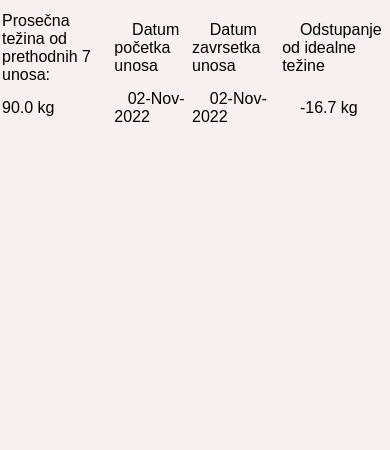
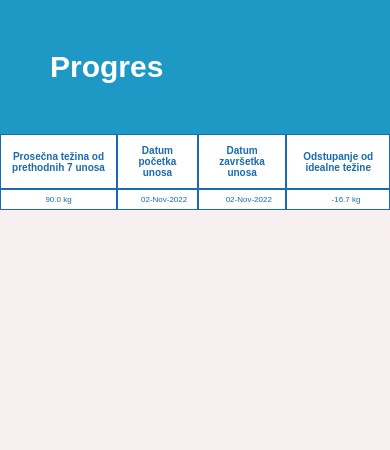
Before and after one commit to duka93/django-live, a Django app: page /overview/history in a window 390 px wide. Shown: the part 49-499 px from the top of the page. Run offline with Django 4.2, Linux system fonts and the light colour scheme; a user stored in the database is signed in; data comes from the database, SQL or seed files in the repository; both versions use the stored data as it was after the commit; some libraries are stand-ins or nearby versions; some web fonts are replaced.

Commit message:
finished version 1.0

```diff
--- a/dijeta_je_meta/static/dijeta_je_meta/css/other.css
+++ b/dijeta_je_meta/static/dijeta_je_meta/css/other.css
@@ -258,7 +258,8 @@ footer a{
 
 .messages{
     width: 100%;
-    padding: 25px;
+    padding: 20px;
+    margin-top: -10px;
     border-style: solid;
     border-color: rgb(181, 249, 181);
     background-color: rgb(188, 248, 188);
@@ -389,8 +390,8 @@ footer a{
     border-radius: 5px;
 }
 
-input, label{
-    display: block;
+input{
+    display: inline-flex;
 }
 
 
@@ -455,8 +456,7 @@ label{
 }
 
 .image-position{
-    max-width: 51%;
-    height: auto;
+    max-width: 54% !important;
     float: right;
 }
 textarea{
@@ -555,11 +555,41 @@ textarea{
     margin-bottom: 20px;
 }
 
+.delete{
+    margin-top: -100px;
+    color: white;
+    margin-bottom: 50px;
+}
 
 
 
+.main-row{
+    font-size: 25px;
+    border: 1px solid;
+    border-color: #186baf;
+    border-spacing: 2px;
+}
+
+.header-label{
+    border: 1px solid;
+    padding: 10px;
+    color: #186baf;
+    font-weight: bold;
+}
+table td{
+    border: 1px solid #186baf;
+    text-align: center;
+    padding: 5px;
+    color: #186baf;
+}
+table{
+    background-color: white;
+}
 
 
+.test{
+    display: flex;
+}
 
 
 
@@ -593,6 +623,12 @@ textarea{
         padding: 3px;
         font-size:13px;
     }
+    .header-label{
+        font-size: 10px;
+    }
+    table td{
+        font-size: 8px;
+    }
    }
 
 
@@ -608,6 +644,12 @@ textarea{
     }
     textarea{
         width: 273px;
+    }
+    .header-label{
+        font-size: 15px;
+    }
+    table td{
+        font-size: 12px;
     }
     }
 
--- a/dijeta_je_meta/templates/dijeta_je_meta/history.html
+++ b/dijeta_je_meta/templates/dijeta_je_meta/history.html
@@ -1,22 +1,32 @@
 {% extends "dijeta_je_meta/base.html" %}
 
 {% block content %}
-<table>
+
+<h1 id="first-header">Progres</h1>
+
+<div class="info-flex">
+  <div>
+    <table cellspacing="0">
+      <thead>
+      <tr class="main-row">
+        <td class="header-label">Prosečna težina od prethodnih 7 unosa</td>
+        <td class="header-label"> Datum početka unosa</td>
+        <td class="header-label"> Datum završetka unosa</td>
+        <td class="header-label"> Odstupanje od idealne težine</td>
       <tr>
-    <td>Prosečna težina od prethodnih 7 unosa:</td>
-    <td>&nbsp;&nbsp;&nbsp; Datum početka unosa</td>
-    <td>&nbsp;&nbsp;&nbsp; Datum zavrsetka unosa</td>
-    <td>&nbsp;&nbsp;&nbsp; Odstupanje od idealne težine</td>
-  <tr>
+      </thead>
+      <tr></tr>
+      <tr></tr>
+      <tr></tr>
       <tr></tr>
 
       {% if lists %}
           {% for first, second, third, fourth in lists %}
               <tr>
               <td>{{first}} kg</td>
-          <td>&nbsp;&nbsp;&nbsp;{{second}}</td>
-          <td>&nbsp;&nbsp;&nbsp; {{third}}</td>
-          <td>&nbsp;&nbsp;&nbsp; {{fourth}}  kg</td>
+              <td>&nbsp;&nbsp;&nbsp;&nbsp;&nbsp;&nbsp;{{second}}</td>
+              <td>&nbsp;&nbsp;&nbsp;&nbsp;&nbsp;&nbsp;{{third}}</td>
+              <td>&nbsp;&nbsp;&nbsp;&nbsp;&nbsp;&nbsp; {{fourth}}  kg</td>
               </tr>
           {% endfor %}
       {% else %}
@@ -27,4 +37,6 @@
 
       {% endif %}
     </table>
+  </div>
+</div>
 {% endblock %}
--- a/users/templates/registration/signup.html
+++ b/users/templates/registration/signup.html
@@ -4,6 +4,7 @@
 <link rel="shortcut icon" type="image/png" href="{% static 'dijeta_je_meta/images/favicon.png' %}"/>
 <script src="//maxcdn.bootstrapcdn.com/bootstrap/4.1.1/js/bootstrap.min.js"></script>
 <script src="//cdnjs.cloudflare.com/ajax/libs/jquery/3.2.1/jquery.min.js"></script>
+<script src="https://kit.fontawesome.com/42ed48a784.js" crossorigin="anonymous"></script>
 <!------ Include the above in your HEAD tag ---------->
 
 <body>
@@ -18,7 +19,7 @@
                             <h3  id="move" class="text-center text-info">Registracija</h3>
                             <div class="form-group">
                                 <div class='error2'>{{form.errors.username}}</div>
-                                <input type="text" name="username" id="username" class="form-control", placeholder="Username">
+                                <input type="text" name="username" id="username" class="form-control" placeholder="Username">
                             </div>
                             <div class="form-group">
                                 <div class='error2'>{{form.errors.email}}</div>
```
Also changed, not shown: dijeta_je_meta/templates/dijeta_je_meta/delete_weight.html (+23 -3 lines), dijeta_je_meta/templates/dijeta_je_meta/index.html (+4 -4 lines), dijeta_je_meta/templates/dijeta_je_meta/update_weight.html (+36 -2 lines), db.sqlite3, dijeta_je_meta/static/dijeta_je_meta/images/galaxy-nature-aesthetic-background-starry-sky-mountain-remixed-media_39.jpg (added), dijeta_je_meta/static/dijeta_je_meta/images/wepik-photo-mode-20221018-0478.png (added). Lines whose indentation alone changed are shown as unchanged.
